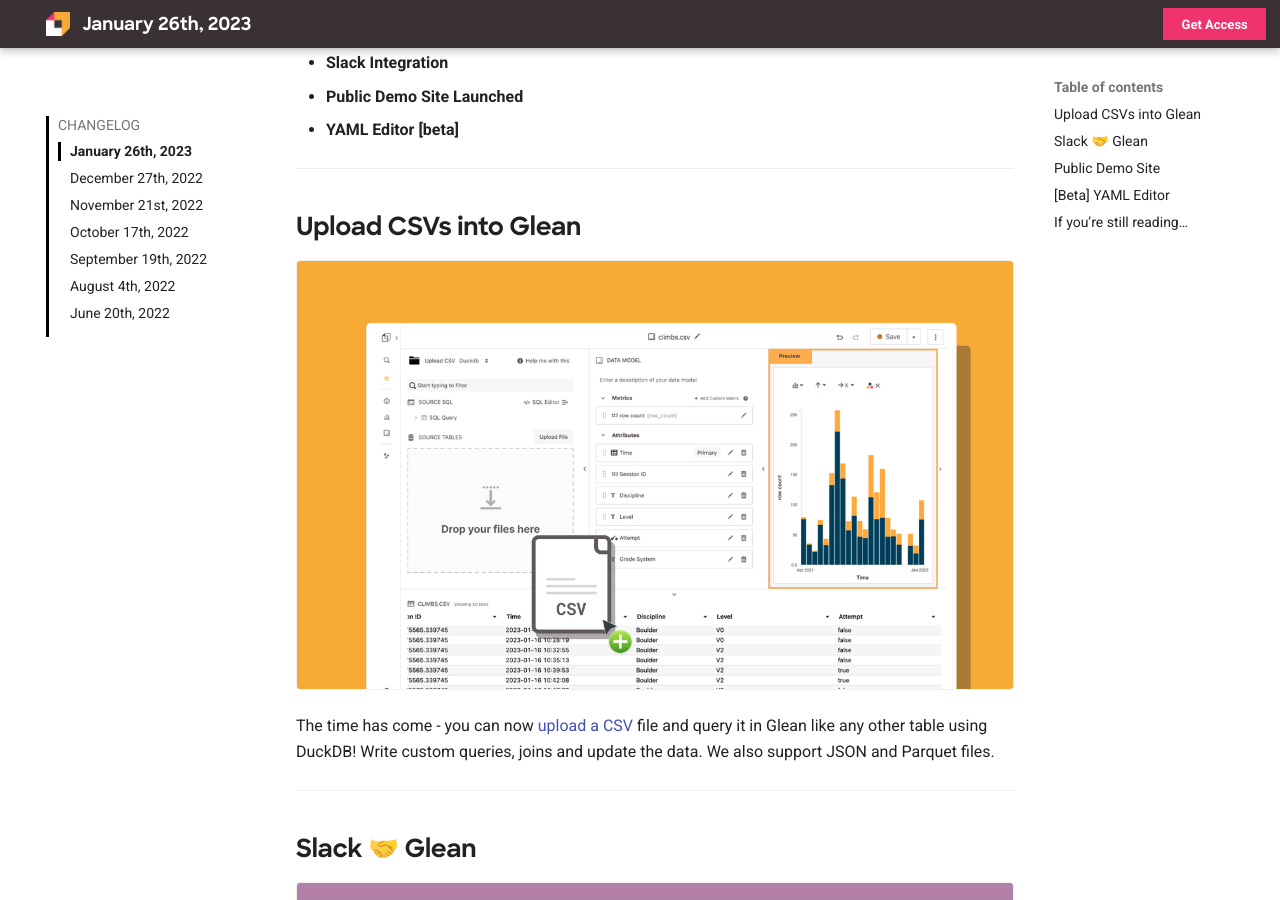
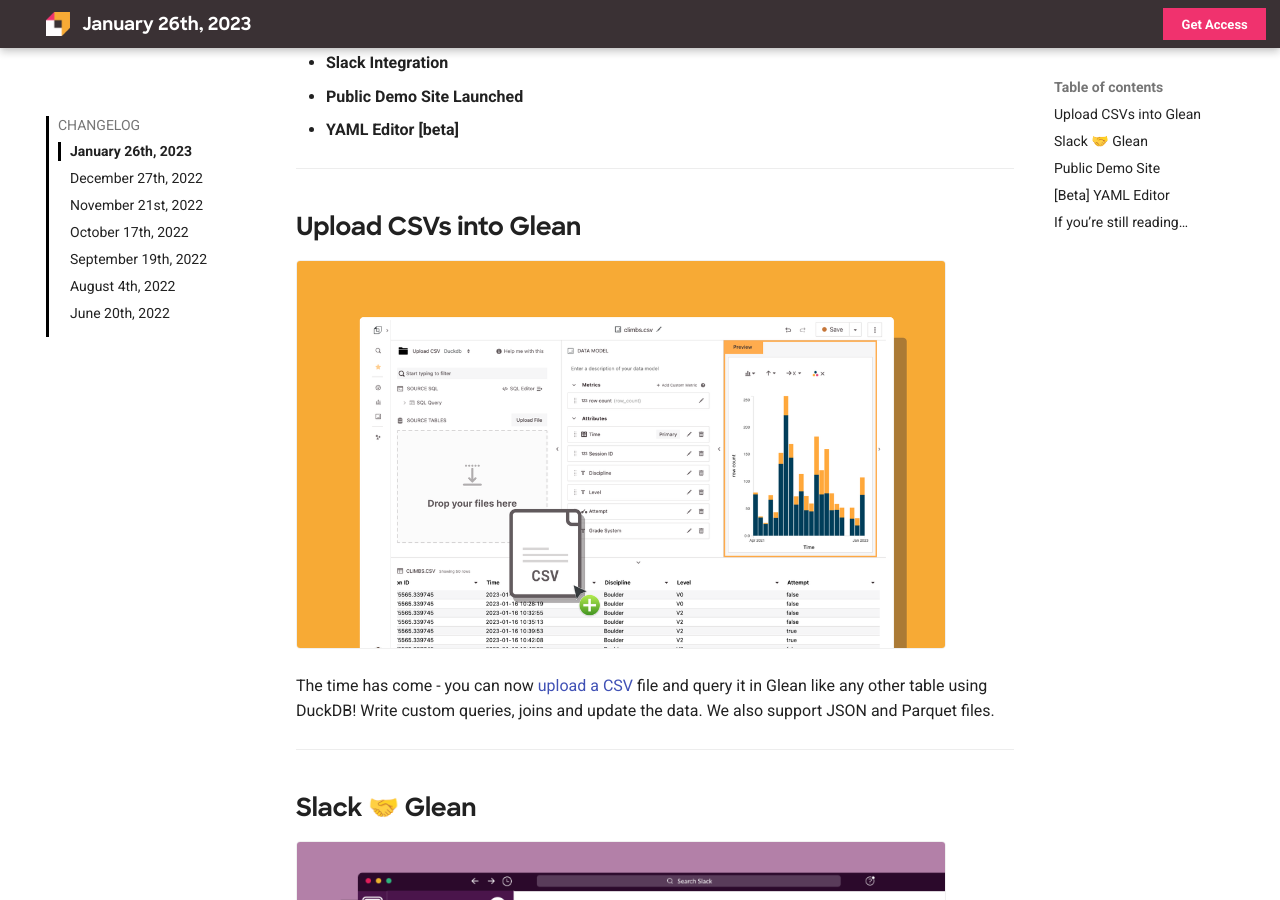
Before and after one commit to gleannyc/documentation, an MkDocs documentation site: the page built from docs/changelog/2023_01_26.md, in a window 1280 px wide and 900 px high, scrolled down 377 px. Built offline with MkDocs 1.6.1 and Material for MkDocs 9.7.7, drawn with Linux system fonts in a browser that asks for light colours.

Commit message:
fix image widths

```diff
--- a/docs/changelog/2023_01_26.md
+++ b/docs/changelog/2023_01_26.md
@@ -15,7 +15,7 @@
 
 ## Upload CSVs into Glean
 
-![image](../assets/product_updates/230126_csv.png){alt="Screenshot of a file being dragged onto Glean's model builder"}
+![image](../assets/product_updates/230126_csv.png){alt="Screenshot of a file being dragged onto Glean's model builder", style="max-width:650px;"}
 
 The time has come - you can now [upload a CSV](../data-modeling/query-data-files/) file and query it in Glean like any other table using DuckDB! Write custom queries, joins and update the data. We also support JSON and Parquet files.
 
@@ -23,7 +23,7 @@
 
 ## Slack 🤝 Glean
 
-![image](../assets/product_updates/230126_slack.png){alt="Screenshot of a Slack conversation and a Glean chart that has been shared with the Slack integration"}
+![image](../assets/product_updates/230126_slack.png){alt="Screenshot of a Slack conversation and a Glean chart that has been shared with the Slack integration", style="max-width:650px;"}
 
 Share all of your favorite data visualizations from Glean straight to your Slack channels! Set it up today here.
 
@@ -31,7 +31,7 @@
 
 ## Public Demo Site
 
-![image](../assets/product_updates/230126_demo.png){alt="Screenshot of our demo site demo.glean.io"}
+![image](../assets/product_updates/230126_demo.png){alt="Screenshot of our demo site demo.glean.io", style="max-width:650px;"}
 
 We launched a [public demo](https://demo.glean.io/) site to show off example use cases in Glean! Check out the current examples for retention and subscription businesses; we’ll be adding additional examples over time.
 
@@ -40,7 +40,7 @@
 ## [Beta] YAML Editor
 
 
-![image](../assets/product_updates/230126_yaml.png){alt="Screenshot of line charts with a code editor on the right that can control the charts"}
+![image](../assets/product_updates/230126_yaml.png){alt="Screenshot of line charts with a code editor on the right that can control the charts", style="max-width:650px;"}
 
 Advanced users can now directly edit models and saved views as code with our in-browser YAML editor, now in beta. Iterate quickly on your DataOps configurations with real-time updating and built-in autocompletion.
 
```
